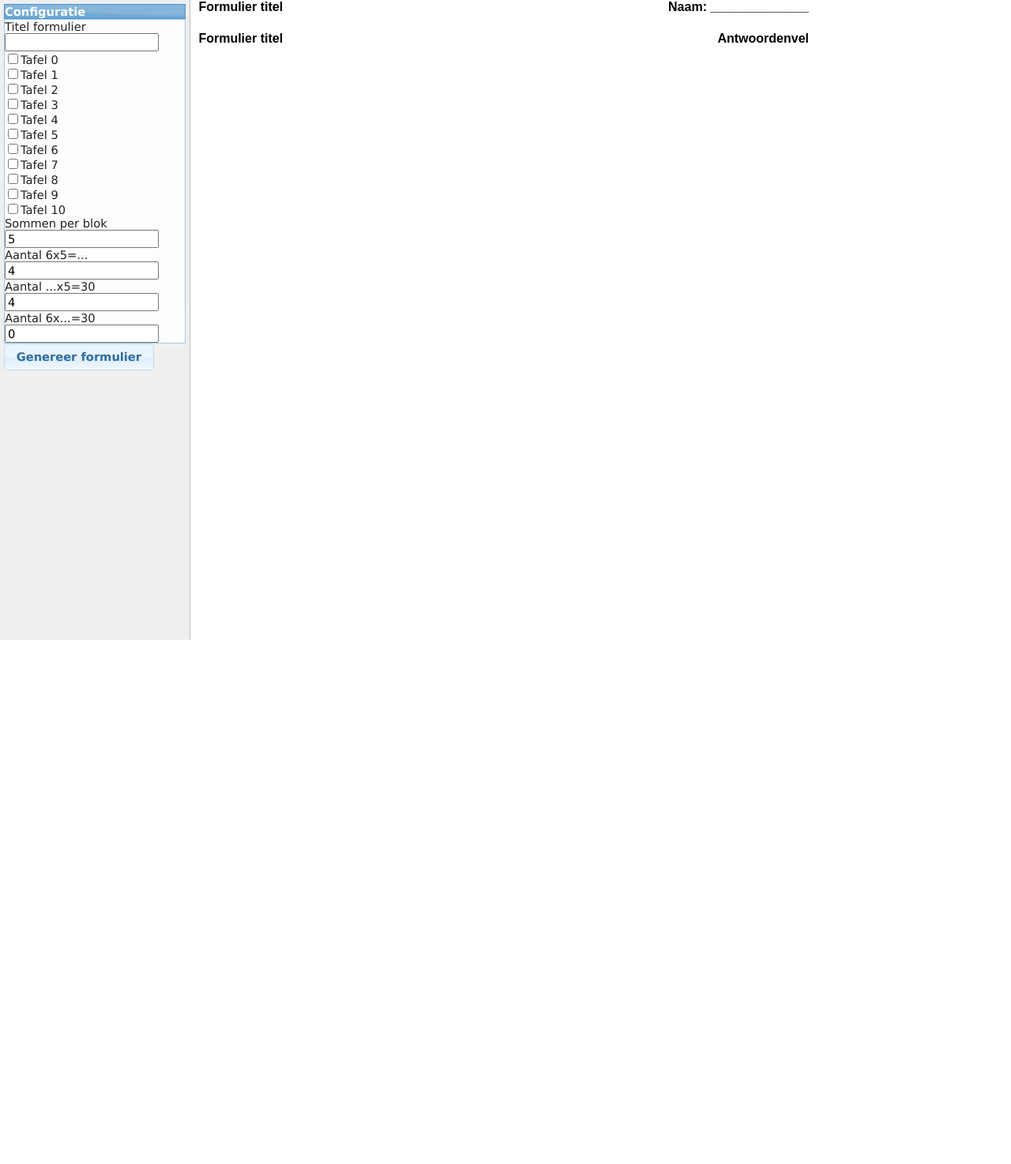
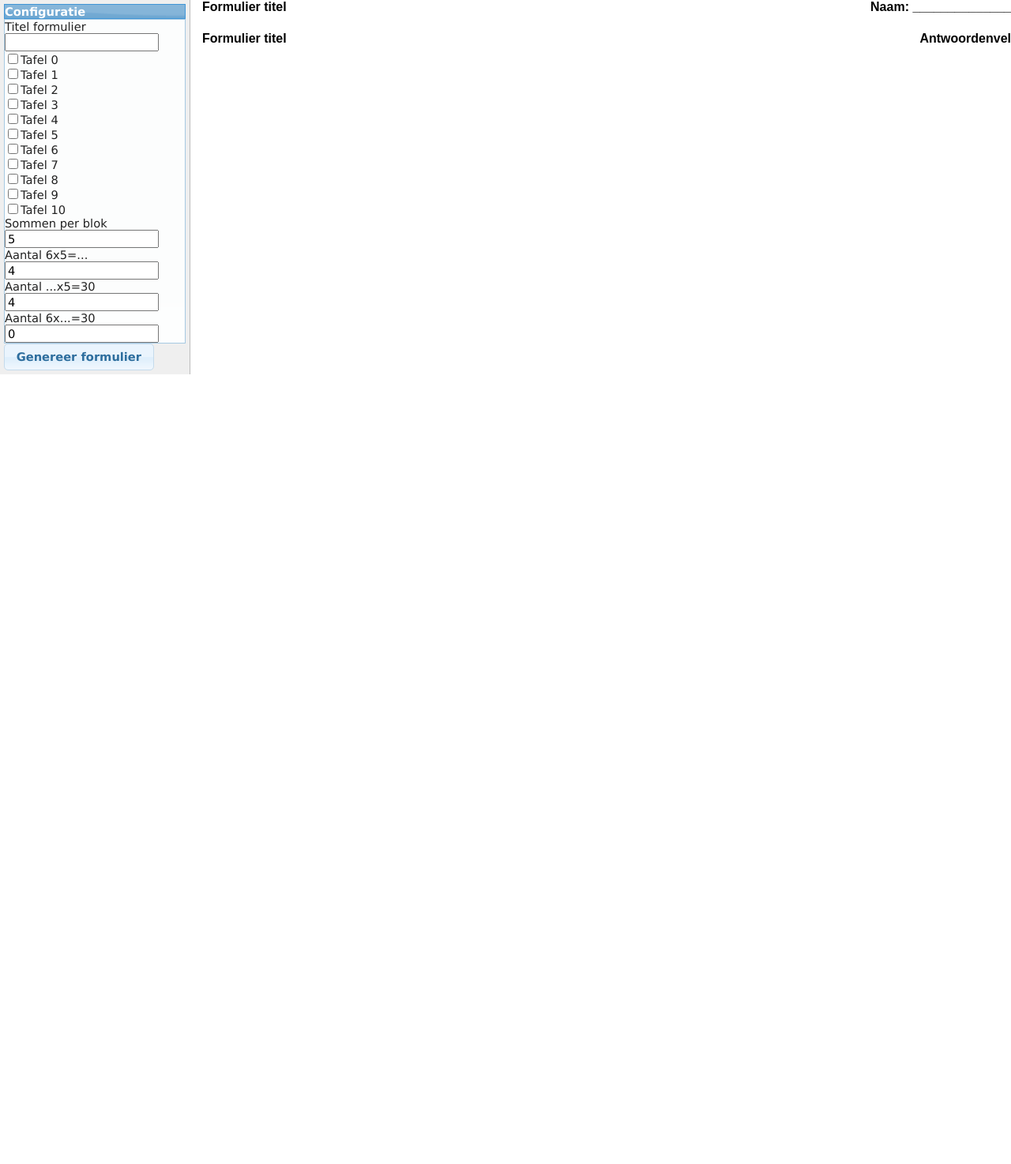
Before and after one commit to coduinix/oefengemak, a PHP site: page / in a window 1280 px wide. Shown: the whole page at 79% size. Before the commit the page ends 810 px from the top, so only its background shows below. Run offline with PHP 8.4, Linux system fonts and the light colour scheme; some libraries are stand-ins or nearby versions.

Commit message:
Fixed screen layout while keeping print layout correct

```diff
--- a/css/general.css
+++ b/css/general.css
@@ -1,18 +1,18 @@
 @media print {
 	.noprint {display: none;}
-	.form {width: auto; margin: 0; float: none;}
+	.form {width: 100%; margin: 0; float: none;}
 	.page {page-break-after: always; page-break-inside: avoid;}
 }
 
 @media screen {
-	.form {width: 80%;}
-	/*div#teacherBlockHolder {float: none;}*/
-	.page{clear: right;}
+	.form {width: 80%; float:right;}
+	.page{clear: both;}
 }
 
 @media screen,print {
 	body, td {font-family:arial,sans-serif; font-size:10pt; }
-	html, body{height: 100%; width: 100%; margin: 0; padding: 0;}
+	html, body{margin: 0; padding: 0;}
+	.wrap {margin:0 auto; width: 100%;}
 	.config {float: left; width: 18%; margin-right: 10px; margin-bottom: 1000px; padding: 5px; border-right: 1px solid #BCBCBC; background-color: #EFEFEF; height: 100%;}
 
 	.page {float:none;}
```
